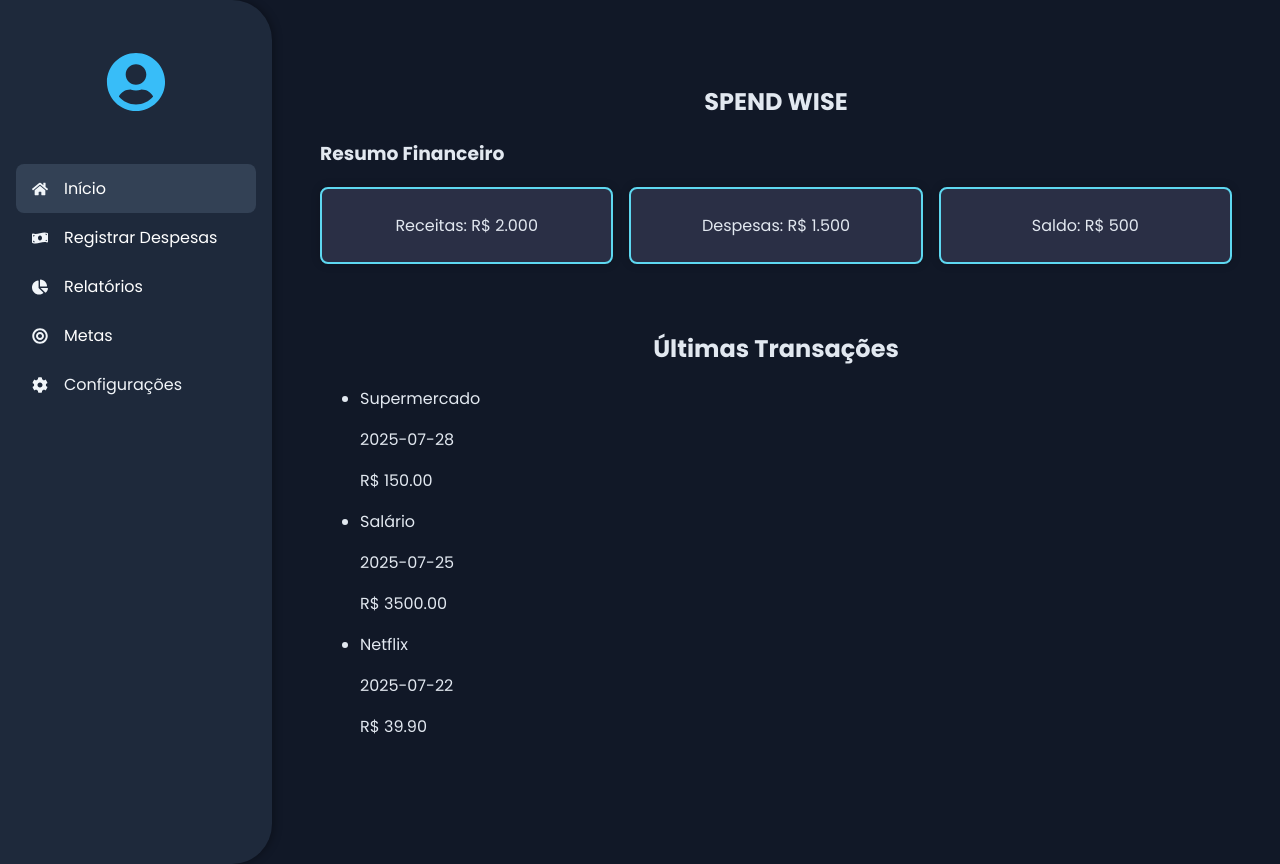
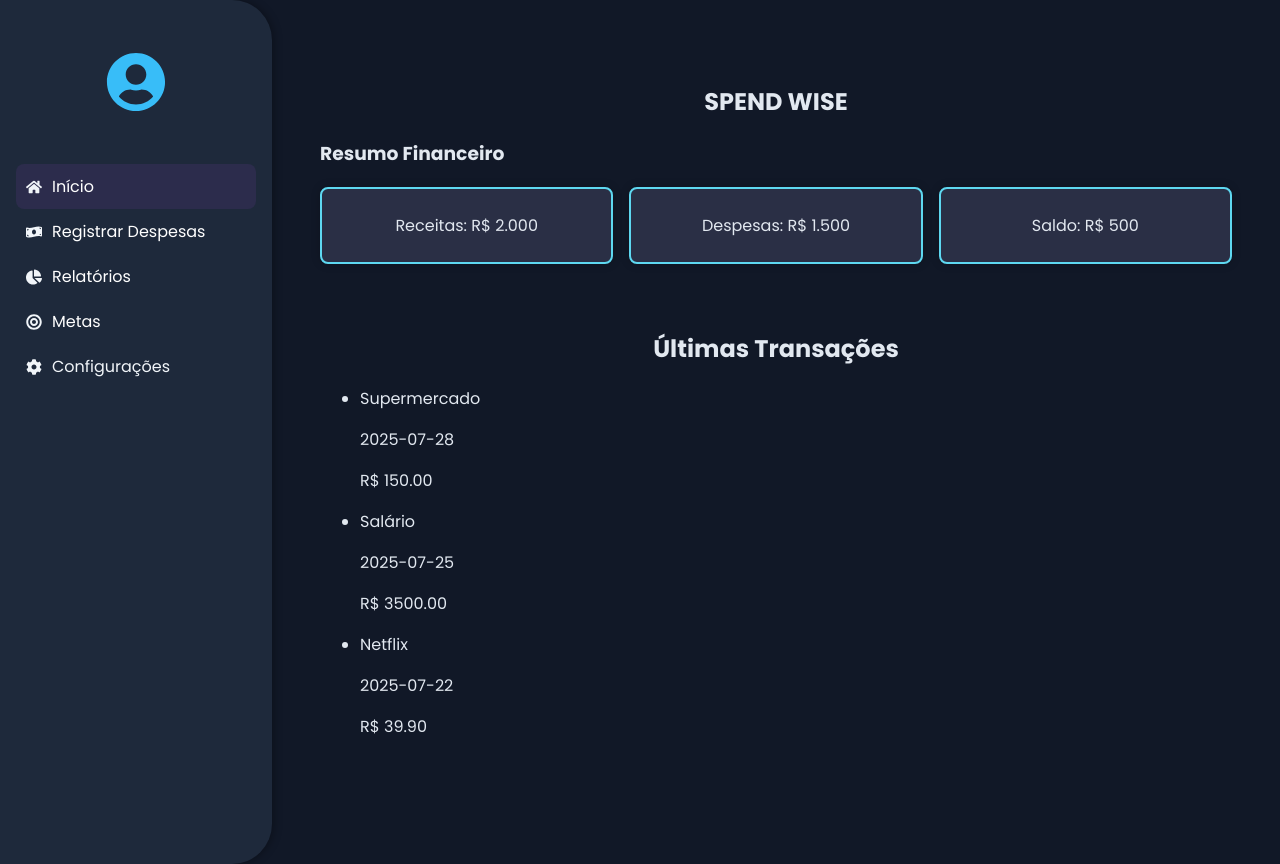
Before and after one commit to LaviniaMota07/Spend-Wise, a React (Vite) app in the folder spend-wise/: page / in a window 1280 px wide. Built offline with nearby package versions, Linux system fonts and the light colour scheme.

Commit message:
Arrumando o hover da sidebar

```diff
--- a/spend-wise/src/components/Sidebar.jsx
+++ b/spend-wise/src/components/Sidebar.jsx
@@ -1,9 +1,11 @@
 import React from 'react'
 import '../styles/sidebar.css'
 import { FaHome, FaChartPie, FaMoneyBillWave, FaCog, FaBullseye, FaUserCircle } from 'react-icons/fa'
-import { Link } from 'react-router-dom';
+import { Link, useLocation } from 'react-router-dom'
 
 function Sidebar() {
+  const location = useLocation();
+
   return (
     <aside className="sidebar">
       <div className="logo">
@@ -11,11 +13,34 @@ function Sidebar() {
       </div>
       <nav className="nav-menu">
         <ul>
-          <li className="active"><FaHome /> <span><Link to="/" className="sidebar-link">Início</Link></span></li>
-          <li><FaMoneyBillWave /> <span><Link to="/registrar" className="sidebar-link">Registrar Despesas</Link></span></li>
-          <li><FaChartPie /> <span><Link to="/relatorios" className="sidebar-link">Relatórios</Link></span></li>
-          <li><FaBullseye /> <span><Link to="/registrar metas" className="sidebar-link">Metas</Link></span></li>
-          <li><FaCog /> <span>Configurações</span></li>
+          <li className={location.pathname === '/' ? 'active' : ''}>
+            <FaHome />
+            <span>
+              <Link to="/" className="sidebar-link">Início</Link>
+            </span>
+          </li>
+          <li className={location.pathname === '/registrar' ? 'active' : ''}>
+            <FaMoneyBillWave />
+            <span>
+              <Link to="/registrar" className="sidebar-link">Registrar Despesas</Link>
+            </span>
+          </li>
+          <li className={location.pathname === '/relatorios' ? 'active' : ''}>
+            <FaChartPie />
+            <span>
+              <Link to="/relatorios" className="sidebar-link">Relatórios</Link>
+            </span>
+          </li>
+          <li className={location.pathname === '/registrar metas' ? 'active' : ''}>
+            <FaBullseye />
+            <span>
+              <Link to="/registrar metas" className="sidebar-link">Metas</Link>
+            </span>
+          </li>
+          <li>
+            <FaCog />
+            <span>Configurações</span>
+          </li>
         </ul>
       </nav>
     </aside>
--- a/spend-wise/src/pages/Goals.jsx
+++ b/spend-wise/src/pages/Goals.jsx
@@ -7,7 +7,8 @@ import LineChart from "../components/LineChart";
 function Goals() {
   return (
     <div className="goals-page">
-      <h1 className="goals-title">Metas Financeiras</h1>
+      <h1 className="title">SPEND WISE</h1>
+      <h2 className="goals-title">Metas Financeiras</h2>
 
       <section className="goals-section">
         <div className="form-container">
--- a/spend-wise/src/styles/goals.css
+++ b/spend-wise/src/styles/goals.css
@@ -7,7 +7,7 @@
     color: #f1f5f9;
 }
 
-h1 {
+h2 {
     text-align: center;
 }
 
--- a/spend-wise/src/styles/sidebar.css
+++ b/spend-wise/src/styles/sidebar.css
@@ -29,8 +29,8 @@
 }
 
 .foto-perfil {
-  font-size: 60px; /* tamanho do ícone */
-  color: #38bdf8;  /* cor azul clara */
+  font-size: 60px;
+  color: #38bdf8;
   margin: 20px auto;
   display: block;
 }
@@ -65,3 +65,25 @@
 .sidebar-link:visited {
   color: white;
 }
+
+.sidebar li {
+  padding: 10px;
+  display: flex;
+  align-items: center;
+  gap: 10px;
+  transition: background 0.3s;
+  border-radius: 8px;
+}
+
+.sidebar li.active {
+  background-color: #2c2c4c;
+}
+
+.sidebar-link {
+  color: white;
+  text-decoration: none;
+}
+
+.sidebar-link:hover {
+  text-decoration: underline;
+}
```
